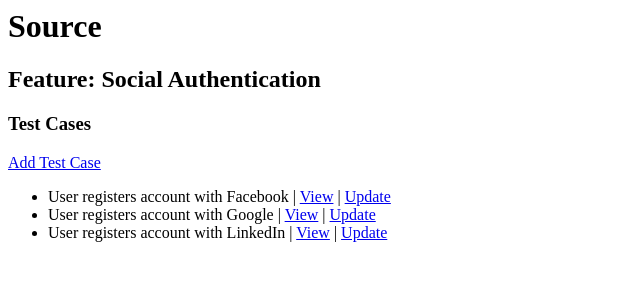
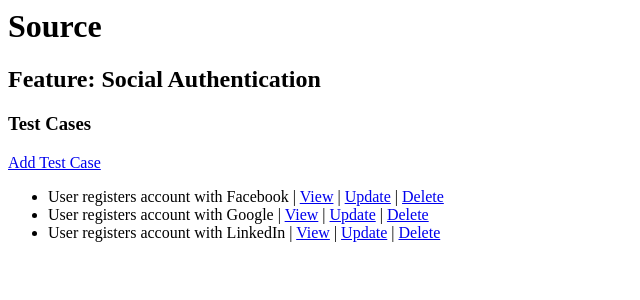
Before and after one commit to apradhn/crossbrow, a Django app: page /projects/1/features/1/testcases/ in a window 1280 px wide. Shown: the top 300 px of the page, without its empty margins (0-640 px from the left). Run offline with Django 3.2, Linux system fonts and the light colour scheme; data comes from the database, SQL or seed files in the repository; both versions use the stored data as it was after the commit.

Commit message:
add TestCaseDeleteView to projects

```diff
--- /dev/null
+++ b/projects/templates/test_cases/testcase_confirm_delete.html
@@ -0,0 +1,6 @@
+<h1>Delete Test Case</h1>
+<form action="" method="post">{% csrf_token %}
+    <p>Are you sure you want to delete "{{ object }}?"</p>
+    {{ form.as_p }}
+    <input type="submit" value="Confirm">
+</form>
--- a/projects/templates/test_cases/testcase_list.html
+++ b/projects/templates/test_cases/testcase_list.html
@@ -7,7 +7,8 @@
         <li>
             {{ testcase.description }} |
             <a href='{% url "projects:testcase_detail" project.pk feature.pk testcase.pk %}'>View</a> |
-            <a href='{% url "projects:testcase_update" project.pk feature.pk testcase.pk %}'>Update</a>
+            <a href='{% url "projects:testcase_update" project.pk feature.pk testcase.pk %}'>Update</a> |
+            <a href='{% url "projects:testcase_delete" project.pk feature.pk testcase.pk %}'>Delete</a>
         </li>
     {% endfor %}
 </ul>
--- a/projects/urls.py
+++ b/projects/urls.py
@@ -61,6 +61,10 @@ urlpatterns = [
     url(r'(?P<project_pk>[0-9]+)/features/(?P<feature_pk>[0-9]+)/testcases/(?P<pk>[0-9]+)/update$',
         views.TestCaseUpdateView.as_view(),
         name='testcase_update'),
+    # /projects/<project_pk>/features/<feature_pk>/testcases/<testcase_pk>/delete
+    url(r'(?P<project_pk>[0-9]+)/features/(?P<feature_pk>[0-9]+)/testcases/(?P<pk>[0-9]+)/delete$',
+        views.TestCaseDeleteView.as_view(),
+        name='testcase_delete'),
 
     # /projects/
     url(r'^$',
--- a/projects/views.py
+++ b/projects/views.py
@@ -226,6 +226,18 @@ class TestCaseUpdateView(UpdateView):
             })
 
 
+class TestCaseDeleteView(DeleteView):
+    model = TestCase
+
+    def get_success_url(self):
+        return reverse_lazy(
+            'projects:testcase_index',
+            kwargs={
+                'project_pk': self.kwargs['project_pk'],
+                'feature_pk': self.kwargs['feature_pk']
+            })
+
+
 class TestCaseDetailView(generic.DetailView):
     model = TestCase
 
```
Also changed, not shown: db.sqlite3, 2 other files.
